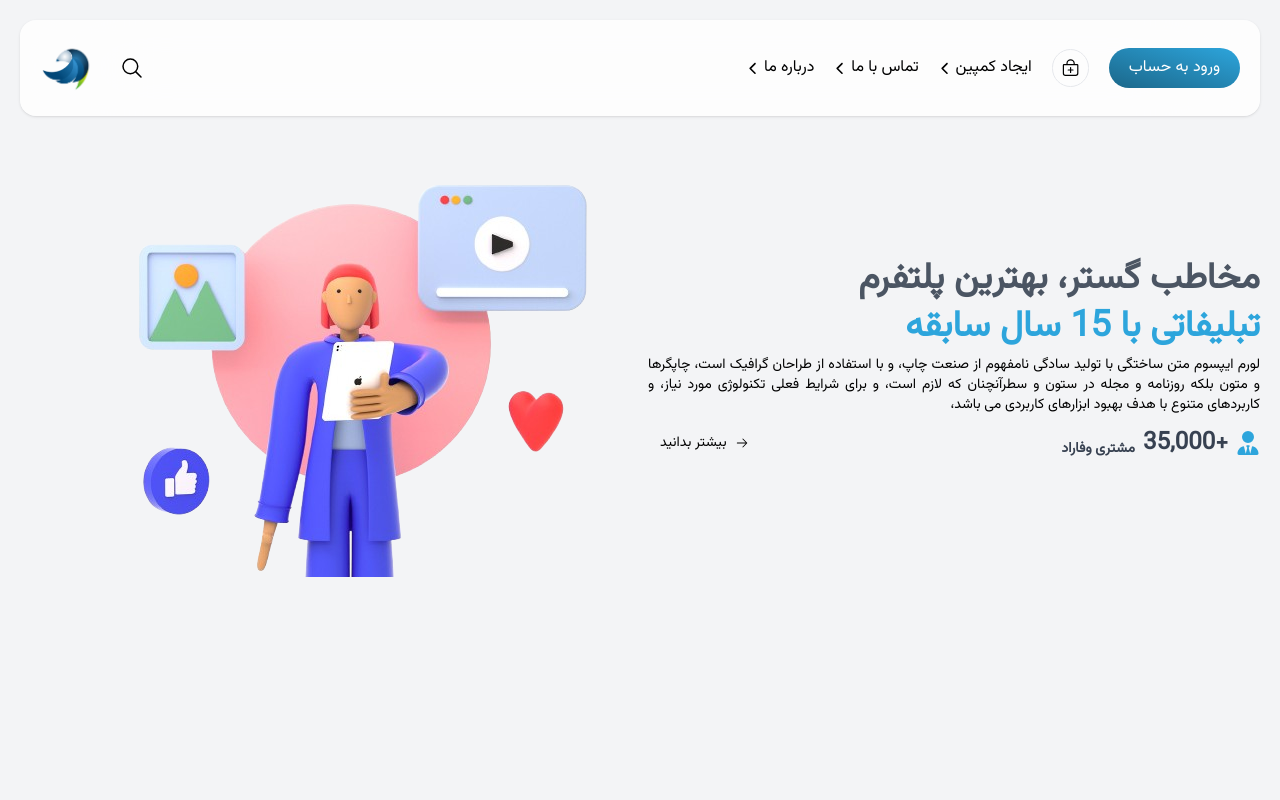
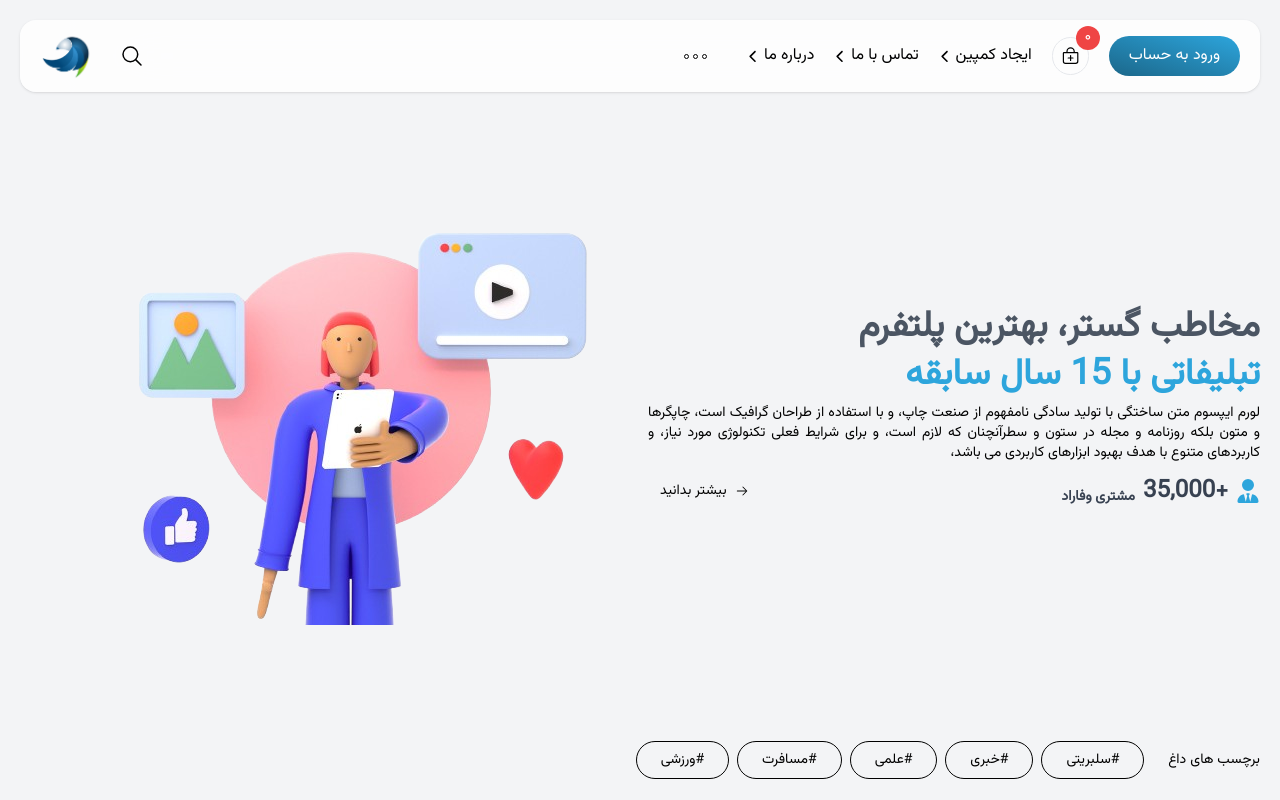
Before and after one commit to sisyx/music-trend, a React (Vite) app: page / in a window 1280 px wide. Shown: the top 800 px of the page. Built offline with nearby package versions, Linux system fonts and the light colour scheme.

Commit message:
beatify Home and Navbar

```diff
--- a/src/components/Navbar.jsx
+++ b/src/components/Navbar.jsx
@@ -5,7 +5,7 @@ import { FaBagShopping, FaChevronLeft } from "react-icons/fa6";
 import styles from "./Navbar.module.css";
 import GlassyButton from "./GlassyButton";
 import AccountMenu from "./AccountBtn";
-import { getCookie, getRole, getUser, isLoggedin } from "../functions";
+import { getCookie, getRole, getUser, isLoggedin, toPersianNumbers } from "../functions";
 import { useEffect, useState } from "react";
 import { cartCookies } from "../constatnts";
 
@@ -27,7 +27,7 @@ function Navbar() {
     return (
         // border outer
         <div className="w-screen md:p-5 md:fixed md:top-0 flex justify-center max-z">
-            <nav className="max-w-7xl w-screen shadow p-2 md:p-5 md:rounded-2xl bg-white bg-opacity-80 flex items-center justify-between backdrop-blur-3xl">
+            <nav className="max-w-7xl w-screen shadow p-2 md:px-5  md:rounded-2xl bg-white bg-opacity-80 flex items-center justify-between backdrop-blur-3xl">
                 {/* left */}
                 <div className="flex items-center gap-4">
                     {/* logo */}
@@ -43,6 +43,24 @@ function Navbar() {
                 {/* right */}
                 <div className="flex items-center gap-5">
                     <div className="items-center gap-5 hidden md:flex">
+                        <div className="relative group p-5 h-full cursor-pointer">
+                            <div className="flex items-center gap-1">
+                                <span className="inline-block border border-black w-[5px] aspect-square bg-transparent rounded-full"></span>
+                                <span className="inline-block border border-black w-[5px] aspect-square bg-transparent rounded-full"></span>
+                                <span className="inline-block border border-black w-[5px] aspect-square bg-transparent rounded-full"></span>
+                            </div>
+                            <div className="
+
+                                    absolute scale-y-0 group-hover:scale-y-100 translate-y-full opacity-0 group-hover:opacity-100  group-hover:bottom-0 -bottom-full right-0 transition-all duration-500
+
+                                    min-w-48 rounded-xl bg-white overflow-hidden
+                                ">
+
+                                <NavLink to="/logout" className="w-full flex justify-end p-4">
+                                    خروج از حساب
+                                </NavLink>
+                            </div>
+                        </div>
                         <NavLink to="/aboutus">
                             درباره ما
                         </NavLink>
@@ -60,15 +78,14 @@ function Navbar() {
                         }
                     </div>
                     <Link to={cart ? "/payment" : "/start"} className={`relative group rounded-full aspect-square border p-2 cursor-pointer hover:border-telegram hover:text-telegram ${cart ? "border-red-500 bg-red-500 text-white hover:bg-telegram hover:text-white" : ""}`}>
-                    <IoBagAddOutline fontSize="1.2rem" />
-                        {
-                            cart ?
-                            <div className="absolute top-0 left-0 bg-red-500 group-hover:bg-telegram rounded-full text-white aspect-square block">
-                                <span className="block ">
-                                    1
-                                </span>
-                            </div> : ""
-                        }
+                        <IoBagAddOutline fontSize="1.2rem" />
+                        <div className="absolute top-0 right-0 -translate-y-1/2 translate-x-1/2 w-6 h-6 flex items-center justify-center bg-red-500 group-hover:bg-telegram rounded-full text-white aspect-square">
+                            <span className="block ">
+                                {
+                                    toPersianNumbers(cart ? "1" : "0")
+                                }
+                            </span>
+                        </div>
                     </Link>
                     {
                         username
@@ -77,7 +94,7 @@ function Navbar() {
                             ورود به حساب
                         </GlassyButton>
                     }
-                    <div className="sm:hidden">
+                    <div className="md:hidden">
                         <AccountMenu username={username} />
                     </div>
                 </div>
@@ -87,9 +104,9 @@ function Navbar() {
      );
 }
 
-function NavLink({to = '', children}) {
+function NavLink({to = '', children, className = ""}) {
     return (
-        <Link to={to} className="text-black hover:text-telegram flex items-center gap-1">
+        <Link to={to} className={`text-black hover:text-telegram flex items-center gap-1 ${className}`}>
             <FaChevronLeft fontSize="0.8rem" />
             {children}
         </Link>
--- a/src/components/home/HomeLand.jsx
+++ b/src/components/home/HomeLand.jsx
@@ -4,7 +4,7 @@ import { FaUserTie } from "react-icons/fa6";
 
 function HomeLand() {
     return (
-        <div className="bg-gray-100 md:pt-36 pb-60      min-h-screen flex justify-center vazirmatn">
+        <div className="bg-gray-100 pt-24 md:pt-48 pb-24 flex justify-center vazirmatn">
             {/* inner container */}
             <div className="flex flex-col-reverse md:flex-row px-0 md:px-5 items-center max-w-7xl">
                 {/* Left */}
--- a/src/functions.jsx
+++ b/src/functions.jsx
@@ -108,6 +108,8 @@ export function logout() {
         const name = eqPos > -1 ? cookie.substring(0, eqPos) : cookie;
         document.cookie = name + '=;expires=Thu, 01 Jan 1970 00:00:00 GMT';
     });
+
+    clearAllCookies()
 }
 
 export function isLoggedin() {
@@ -441,3 +443,35 @@ export function toShamsi(dateString) {
 
     return formated;
 }
+
+export function toPersianNumbers(digit) {
+    const dict = {
+        "1": "۱",
+        "2": "۲",
+        "3": "۳",
+        "4": "۴",
+        "5": "۵",
+        "6": "۶",
+        "7": "۷",
+        "8": "۸",
+        "9": "۹",
+        "0": "۰",
+    }
+
+    return dict[digit]
+}
+
+function clearAllCookies() {
+    // Get all cookies
+    const cookies = document.cookie.split(";");
+
+    // Loop through the cookies and delete each one
+    for (let i = 0; i < cookies.length; i++) {
+        const cookie = cookies[i];
+        const eqPos = cookie.indexOf("=");
+        const name = eqPos > -1 ? cookie.substr(0, eqPos) : cookie;
+
+        // Set the cookie's expiration date to a time in the past
+        document.cookie = name + "=;expires=Thu, 01 Jan 1970 00:00:00 GMT;path=/";
+    }
+}
```
